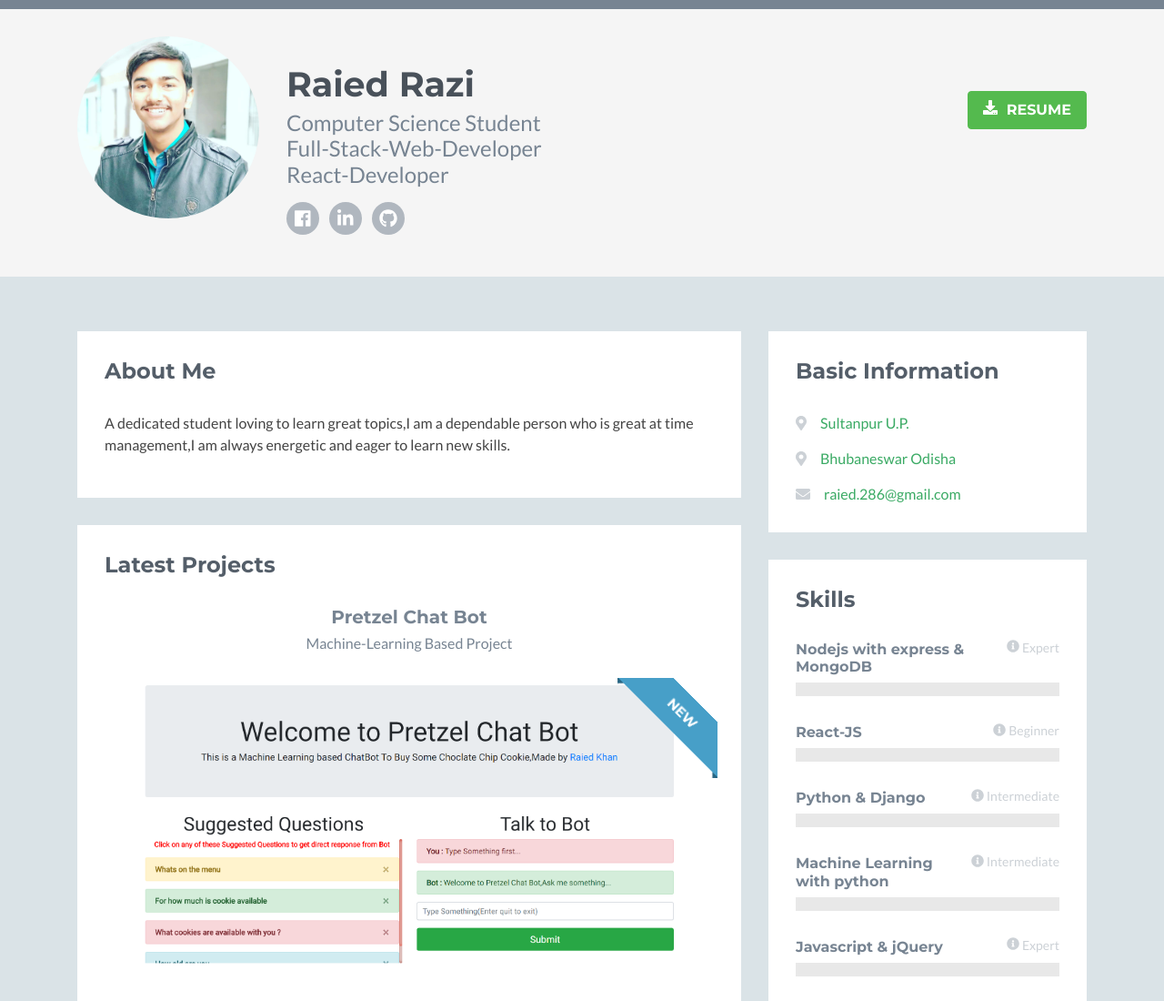
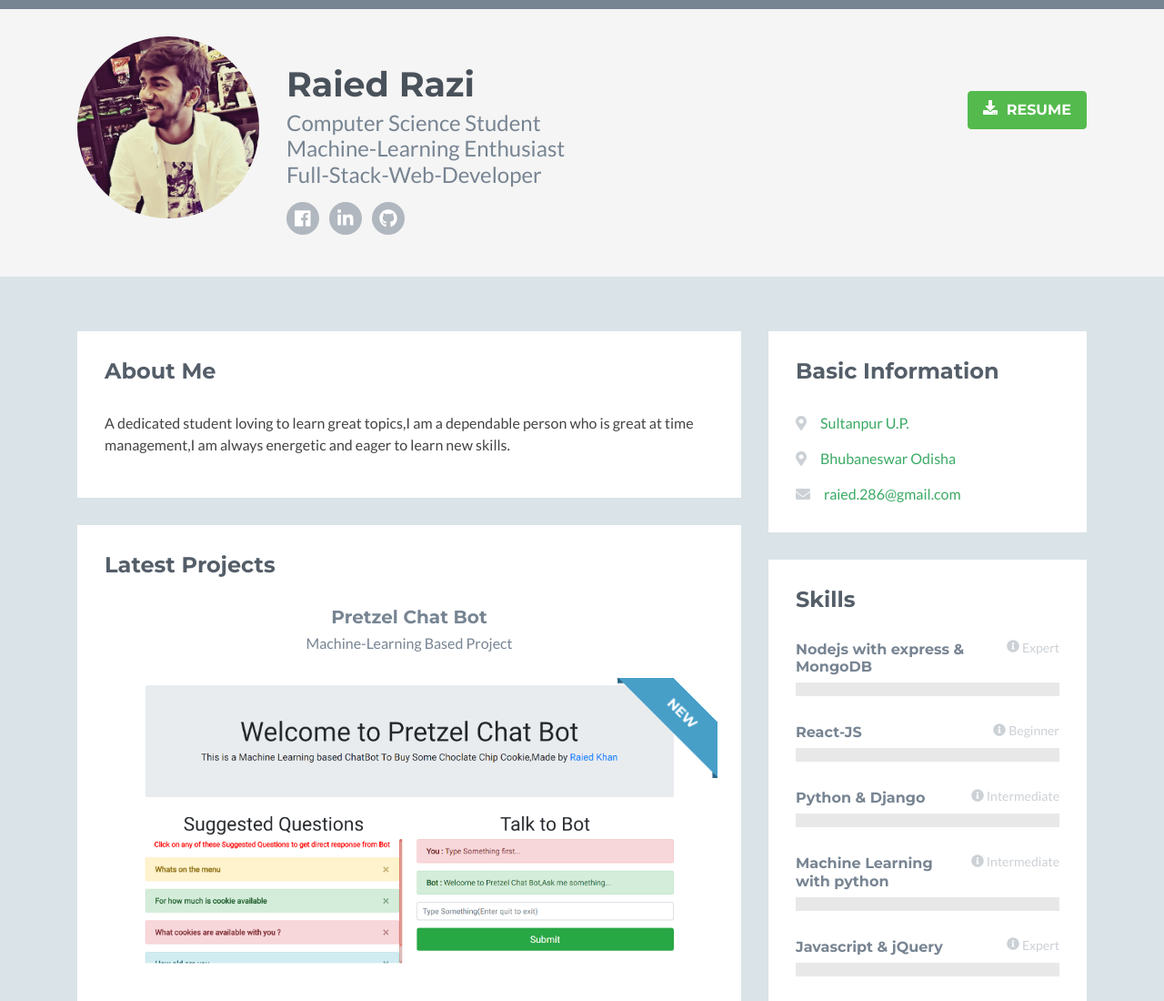
Before and after one commit to raiedkhan/profile, a plain HTML site: page index.html in a window 1280 px wide. Shown: the top 1100 px of the page at 91% size. Drawn offline with nearby package versions, Linux system fonts and the light colour scheme; no server answers; a script that the page names is missing; some icons are missing.

Commit message:
New updates

```diff
--- a/index.html
+++ b/index.html
@@ -34,10 +34,10 @@
     <!-- ******HEADER****** -->
     <header class="header">
         <div class="container clearfix">
-            <img class="profile-image img-fluid float-left" src="assets/images/profile1.jpg" alt="James Lee" style="height: 200px;width:200px; border-radius: 50%;" />
+            <img class="profile-image img-fluid float-left" src="assets/images/profile2.jpg" alt="James Lee" style="height: 200px;width:200px; border-radius: 50%;" />
             <div class="profile-content float-left">
                 <h1 class="name">Raied Razi</h1>
-                <h2 class="desc">Computer Science Student <br>Full-Stack-Web-Developer <br> React-Developer</h2>
+                <h2 class="desc">Computer Science Student <br>Machine-Learning Enthusiast <br> Full-Stack-Web-Developer</h2>
                 <ul class="social list-inline">
                     <li class="list-inline-item"><a href="https://www.facebook.com/raied.razi"><i class="fab fa-facebook"></i></a></li>
                     <li class="list-inline-item"><a href="https://www.linkedin.com/in/raiedkhan/"><i class="fab fa-linkedin-in"></i></a></li>
```
Also changed, not shown: assets/images/profile2.jpg (added).
